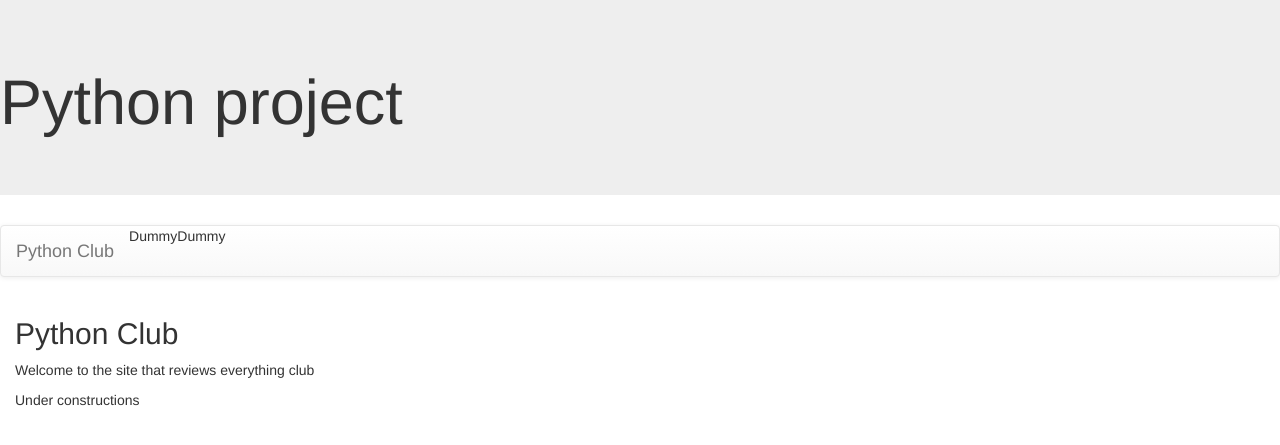
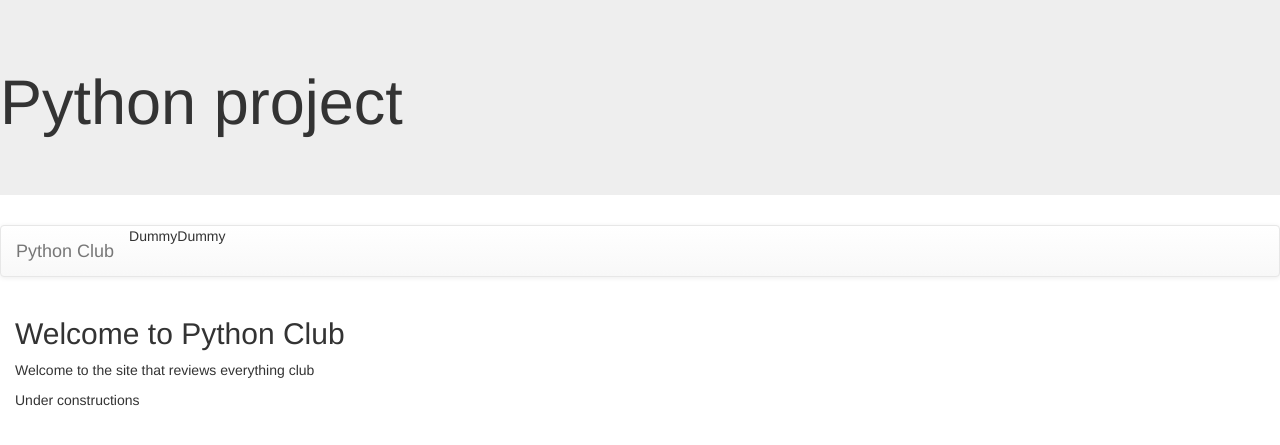
Before and after one commit to asiagromasia/pythonproject, a Django app: template pythonclubproj/club/templates/club/index.html in a window 1280 px wide. Shown: the top 445 px of the page. Run offline with Django 3.2, Linux system fonts and the light colour scheme; the template is opened without the code that fills it, so the values that code supplies are empty; some libraries are stand-ins or nearby versions.

Commit message:
add via upload

```diff
--- a/pythonclubproj/club/templates/club/index.html
+++ b/pythonclubproj/club/templates/club/index.html
@@ -1,6 +1,6 @@
 {% extends 'base.html' %}
 {% block content %}
-<h2>Python Club</h2>
+<h2>Welcome to Python Club</h2>
 <!--This is a comment-->
 
 <p>Welcome to the site that reviews everything club</p>
```
